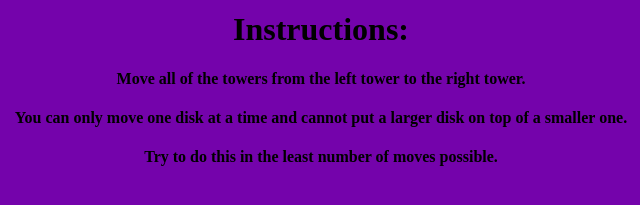
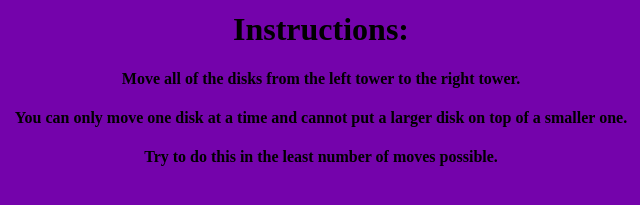
Before and after one commit to ampoindexter/towers-no-bootstrap, a plain HTML site: page index.html in a window 1280 px wide. Shown: the part 515-720 px from the top of the page, 319-959 px from the left. Drawn offline with nearby package versions, Linux system fonts and the light colour scheme.

Commit message:
fix directions

```diff
--- a/index.html
+++ b/index.html
@@ -31,7 +31,7 @@
 
   <div id="instructions">
     <h1>Instructions:</h1>
-      <h4>Move all of the towers from the left tower to the right tower.</h4>
+      <h4>Move all of the disks from the left tower to the right tower.</h4>
       <h4>You can only move one disk at a time and cannot put a larger disk on top of a smaller one.</h4>
       <h4>Try to do this in the least number of moves possible.</h4>
   </div>
```
